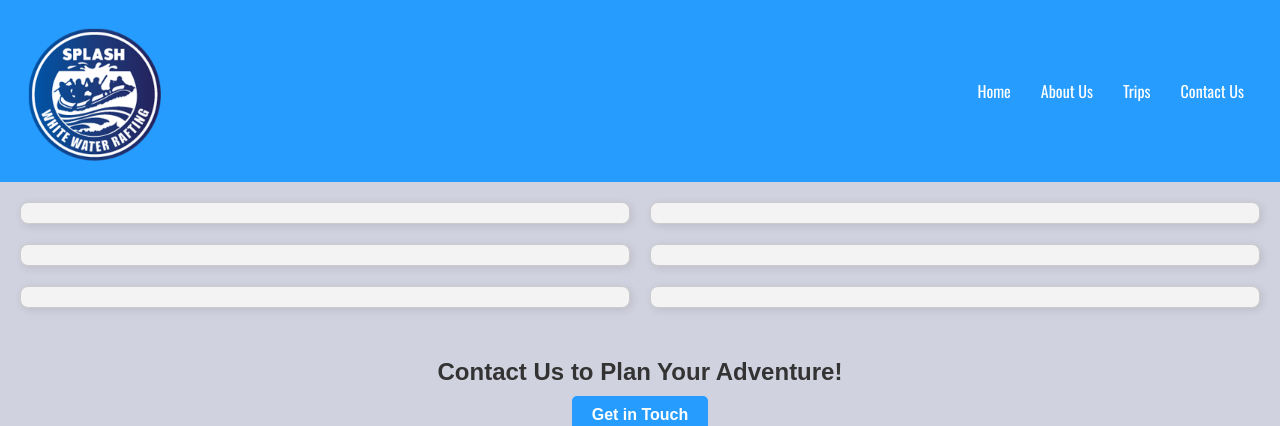
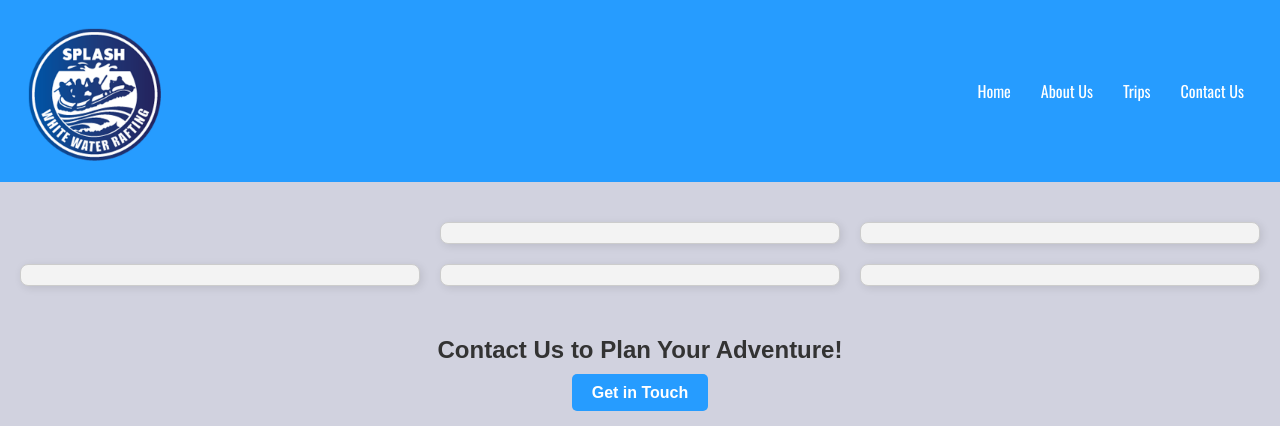
Before and after one commit to Asleki/wdd130, a plain HTML site: page wwr/trips.html in a window 1280 px wide. Shown: the top 426 px of the page. Drawn offline with nearby package versions, Linux system fonts and the light colour scheme; a script that the page names is missing.

Commit message:
Update weather widget layout to display three widgets per row and adjust widget height

```diff
--- a/wwr/styles/rafting.css
+++ b/wwr/styles/rafting.css
@@ -428,7 +428,7 @@ body {
 
 .weather-grid {
   display: grid;
-  grid-template-columns: repeat(2, 1fr); /* Two widgets per row */
+  grid-template-columns: repeat(3, 1fr); /* Three widgets per row */
   gap: 20px; /* Space between widgets */
   padding: 20px;
 }
@@ -440,6 +440,7 @@ body {
   padding: 10px;
   text-align: center;
   box-shadow: 2px 2px 8px rgba(0, 0, 0, 0.1);
+  height: auto; /* Adjust as needed based on widget content */
 }
 
 
--- a/wwr/trips.html
+++ b/wwr/trips.html
@@ -27,23 +27,28 @@
     <!-- Main Section -->
     <main>
         <div class="weather-grid">
-            <div class="widget">
-                <!-- Paste Widget 1 Embed Code Here -->
-            </div>
-            <div class="widget">
-                <!-- Paste Widget 2 Embed Code Here -->
-            </div>
-            <div class="widget">
-                <!-- Paste Widget 3 Embed Code Here -->
-            </div>
-            <div class="widget">
-                <!-- Paste Widget 4 Embed Code Here -->
-            </div>
+            <div id="openweathermap-widget-11"></div>
+<script src='//openweathermap.org/themes/openweathermap/assets/vendor/owm/js/d3.min.js'></script><script>window.myWidgetParam ? window.myWidgetParam : window.myWidgetParam = [];  window.myWidgetParam.push({id: 11,cityid: '2643743',appid: '86d2edd661773e3ba123fb9d6800a2aa',units: 'metric',containerid: 'openweathermap-widget-11',  });  (function() {var script = document.createElement('script');script.async = true;script.charset = "utf-8";script.src = "//openweathermap.org/themes/openweathermap/assets/vendor/owm/js/weather-widget-generator.js";var s = document.getElementsByTagName('script')[0];s.parentNode.insertBefore(script, s);  })();</script>
+        <div id="openweathermap-widget-15"></div>
+<script>window.myWidgetParam ? window.myWidgetParam : window.myWidgetParam = [];  window.myWidgetParam.push({id: 15,cityid: '6252001',appid: '86d2edd661773e3ba123fb9d6800a2aa',units: 'metric',containerid: 'openweathermap-widget-15',  });  (function() {var script = document.createElement('script');script.async = true;script.charset = "utf-8";script.src = "//openweathermap.org/themes/openweathermap/assets/vendor/owm/js/weather-widget-generator.js";var s = document.getElementsByTagName('script')[0];s.parentNode.insertBefore(script, s);  })();</script>
+    <div id="openweathermap-widget-17"></div>
+<script>window.myWidgetParam ? window.myWidgetParam : window.myWidgetParam = [];  window.myWidgetParam.push({id: 17,cityid: '6355428',appid: '86d2edd661773e3ba123fb9d6800a2aa',units: 'metric',containerid: 'openweathermap-widget-17',  });  (function() {var script = document.createElement('script');script.async = true;script.charset = "utf-8";script.src = "//openweathermap.org/themes/openweathermap/assets/vendor/owm/js/weather-widget-generator.js";var s = document.getElementsByTagName('script')[0];s.parentNode.insertBefore(script, s);  })();</script>
+<div id="openweathermap-widget-11"></div>
+<script src='//openweathermap.org/themes/openweathermap/assets/vendor/owm/js/d3.min.js'></script><script>window.myWidgetParam ? window.myWidgetParam : window.myWidgetParam = [];  window.myWidgetParam.push({id: 11,cityid: '191245',appid: '86d2edd661773e3ba123fb9d6800a2aa',units: 'metric',containerid: 'openweathermap-widget-11',  });  (function() {var script = document.createElement('script');script.async = true;script.charset = "utf-8";script.src = "//openweathermap.org/themes/openweathermap/assets/vendor/owm/js/weather-widget-generator.js";var s = document.getElementsByTagName('script')[0];s.parentNode.insertBefore(script, s);  })();</script>
             <div class="widget">
                 <!-- Paste Widget 5 Embed Code Here -->
             </div>
             <div class="widget">
                 <!-- Paste Widget 6 Embed Code Here -->
+            </div>
+            <div class="widget">
+                <!-- Paste Widget 7 Embed Code Here -->
+            </div>
+            <div class="widget">
+                <!-- Paste Widget 8 Embed Code Here -->
+            </div>
+            <div class="widget">
+                <!-- Paste Widget 9 Embed Code Here -->
             </div>
         </div>
         <!-- Call to Action -->
```
